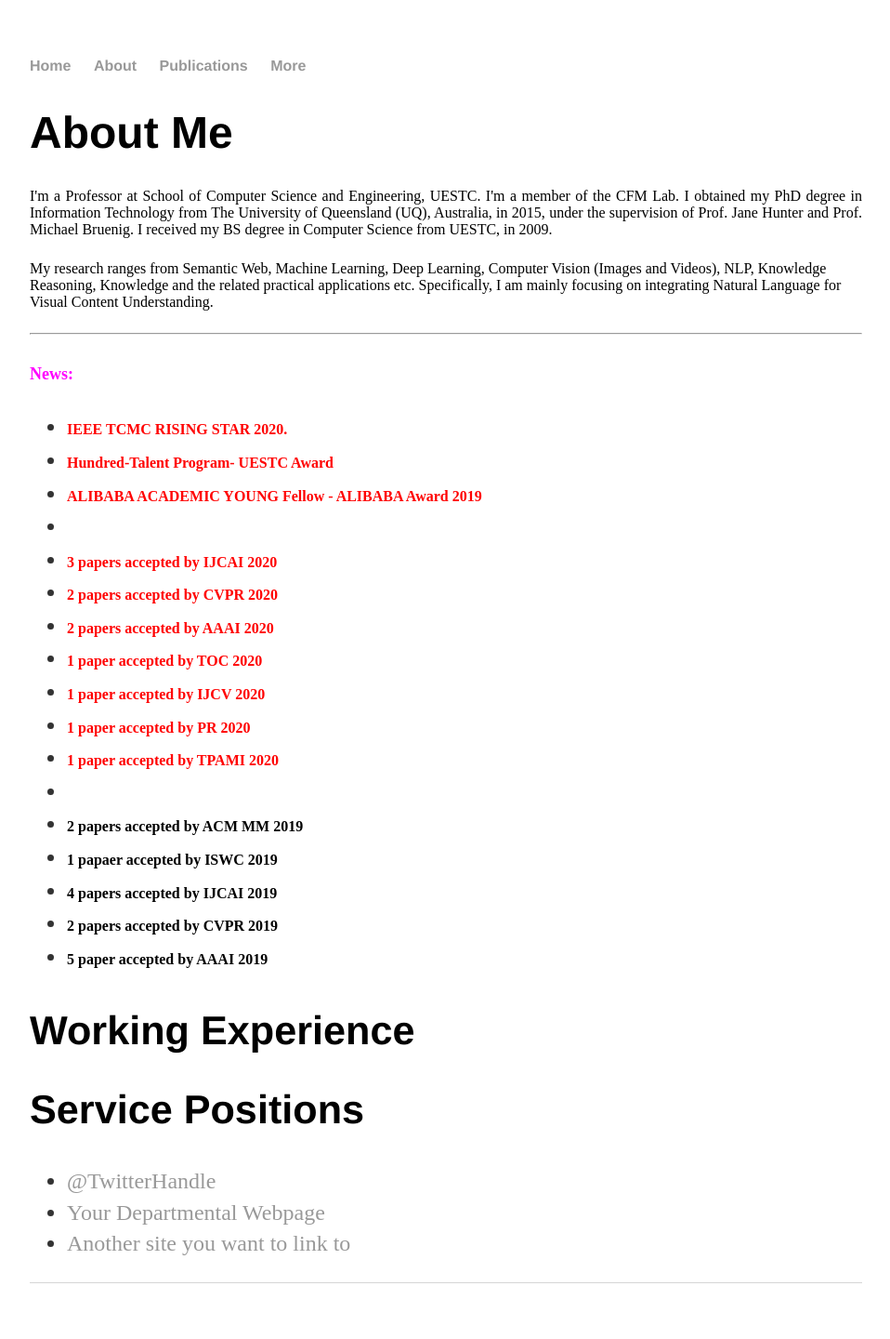
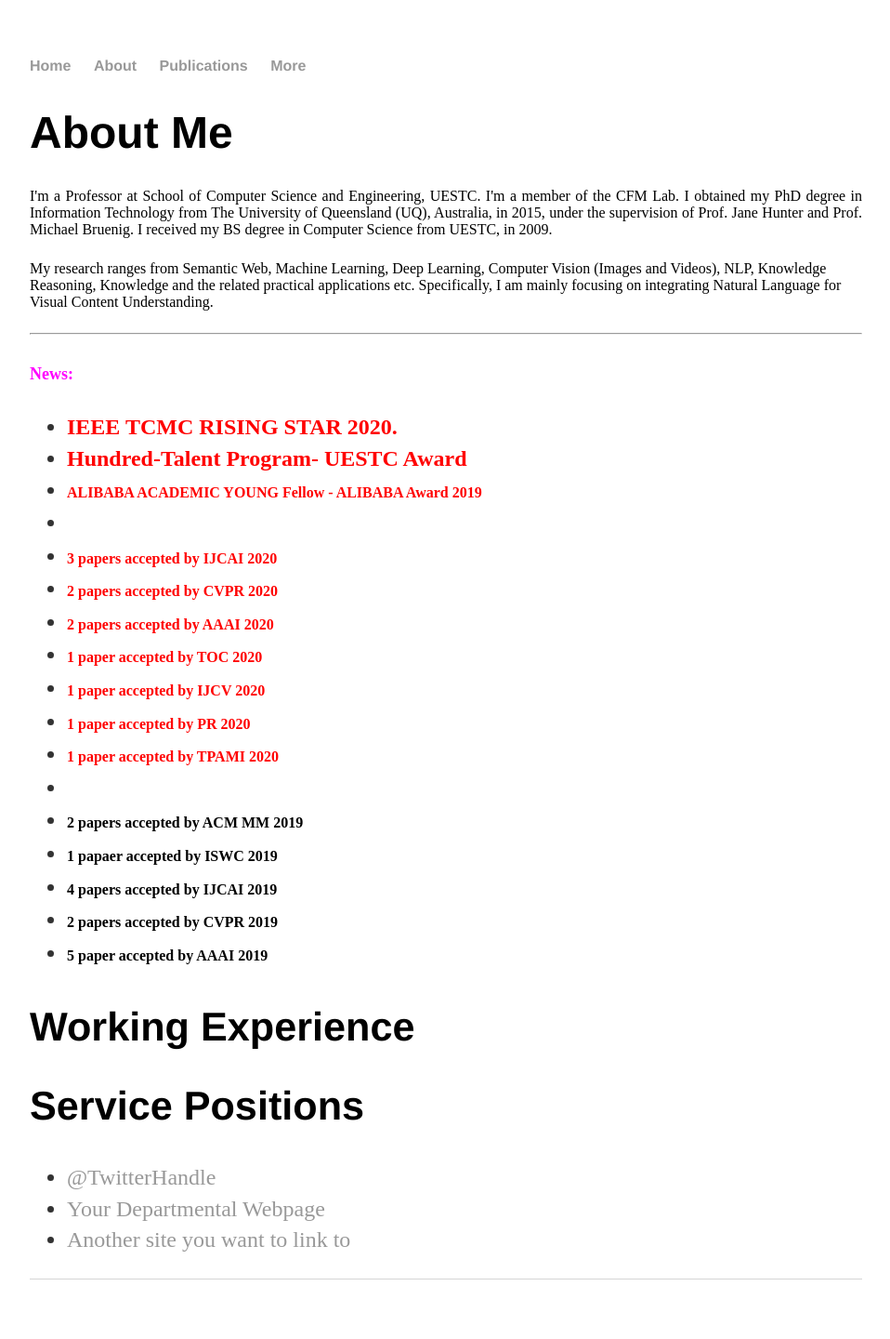
Before and after one commit to lianliGao/lianligao.github.io, a Jekyll site: the page built from about/index.html, in a window 1280 px wide. Shown: the whole page at 93% size, without its empty margins (160-1118 px from the left). Built offline with Jekyll 4.4.1, drawn with Linux system fonts in a browser that asks for light colours.

Commit message:
Update index.html

```diff
--- a/about/index.html
+++ b/about/index.html
@@ -11,8 +11,8 @@
 <hr>
 <p><font color="#ff00ff" face="times new roman, serif" size="4"><b>News:</b></font></p>
 			<ul>
-				<li><font color="#ff0000" face="times new roman, serif" size="3"><b>IEEE TCMC RISING STAR 2020.</b></font></li>
-				<li><font color="#ff0000" face="times new roman, serif" size="3"><b>Hundred-Talent Program- UESTC Award</b></font></li>
+				<li><font color="#ff0000" ><b>IEEE TCMC RISING STAR 2020.</b></font></li>
+				<li><font color="#ff0000"><b>Hundred-Talent Program- UESTC Award</b></font></li>
 		        	<li><font color="#ff0000" face="times new roman, serif" size="3"><b>ALIBABA ACADEMIC YOUNG Fellow - ALIBABA Award 2019</b></font></li>
 		        	<li><font color="#ff0000" face="times new roman, serif" size="3"><b><br /></b></font></li>
 				<li><font color="#ff0000" face="times new roman, serif" size="3"><b>3 papers accepted by IJCAI 2020</b></font></li>
```
